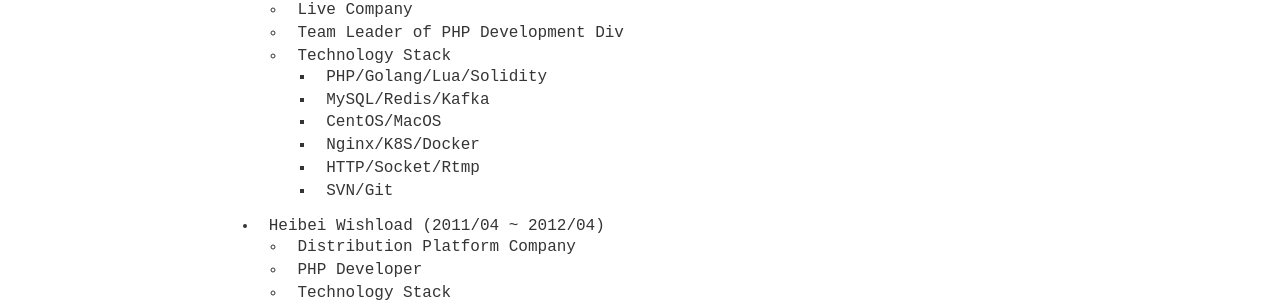
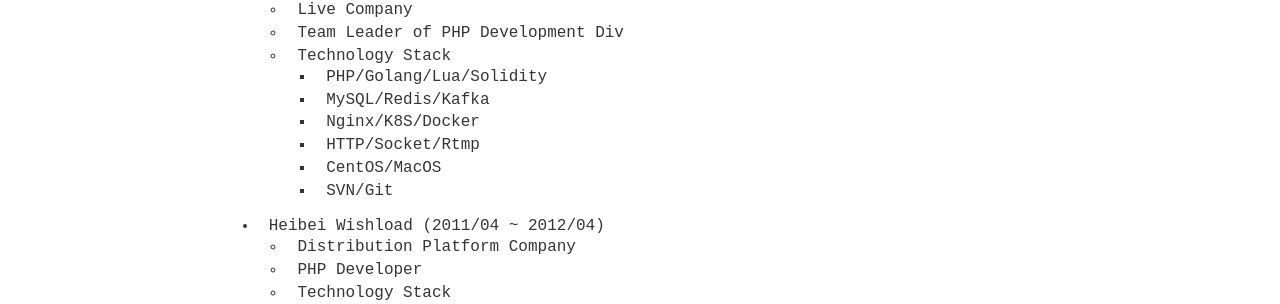
Before and after one commit to banjuanshu/banjuanshu.github.io, a Jekyll site: the page built from docs/index.md, in a window 1280 px wide. Shown: the part 684-988 px from the top of the page. Built offline with Jekyll 4.4.1, drawn with Linux system fonts in a browser that asks for light colours.

```diff
--- a/docs/index.md
+++ b/docs/index.md
@@ -20,9 +20,9 @@ Life motto: Nothing will change unless you do something.
   * Technology Stack
     * PHP/Golang/Lua/Solidity
     * MySQL/Redis/Kafka
-    * CentOS/MacOS
     * Nginx/K8S/Docker
     * HTTP/Socket/Rtmp
+    * CentOS/MacOS
     * SVN/Git
 
 * Heibei Wishload (2011/04 ~ 2012/04)
```
